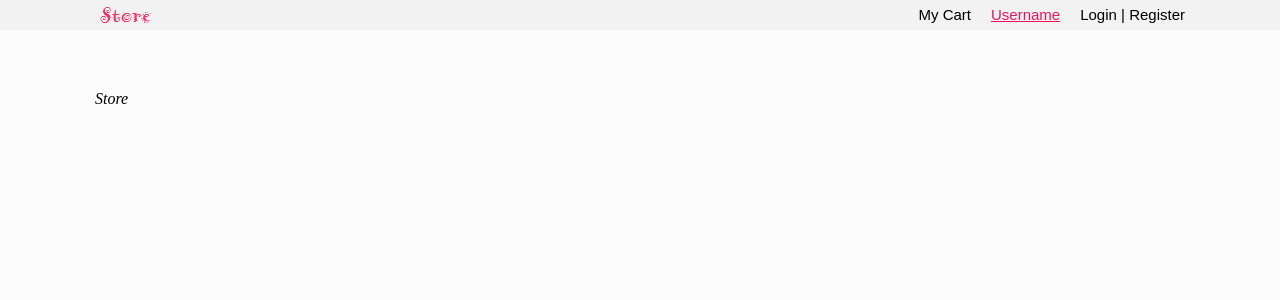
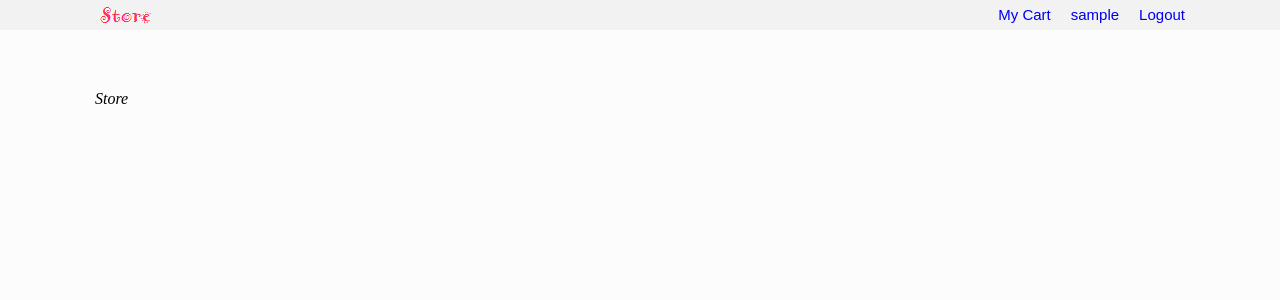
Before and after one commit to conanmy/shop, a Django app: page / in a window 1280 px wide. Shown: the top 300 px of the page. Run offline with Django 3.2, Linux system fonts and the light colour scheme; the visitor is signed in with stand-in values (Sample User, id 1); data that the repository does not hold is empty.

Commit message:
header style changes

```diff
--- a/main/static/styles/base.css
+++ b/main/static/styles/base.css
@@ -26,6 +26,9 @@ body{
     overflow: auto;
     font-family: Arial, Helvetica, Verdana, Sans-serif;
 }
+a {
+    text-decoration: none;
+}
 a:hover {
     color: #ed145b;
     text-decoration: underline;
--- a/main/static/styles/header.css
+++ b/main/static/styles/header.css
@@ -19,22 +19,16 @@
 .header__login-register {
     display: inline-block;
     float: right;
-    vertical-align: middle;
 }
 .header__username {
     display: inline-block;
     float: right;
     margin-right: 20px;
-    color: #ed145b;
-    vertical-align: middle;
 }
 .header__mycart {
-    text-decoration: none;
-    vertical-align: middle;
     float: right;
     margin-right: 20px;
-    color: black;
 }
-.header__mycart:hover {
-    color: #ed145b;
+.header__logout {
+    float: right;
 }
--- a/main/templates/base.html
+++ b/main/templates/base.html
@@ -10,13 +10,17 @@
 <body>
 <div class="header">
     <div class="header__details">
-<div class="header__logo"></div>
+        <a class="header__logo" href="/"></a>
+        {% if request.user.is_authenticated %}
+        <a class="header__logout" href="/logout">Logout</a>
+        <a class="header__username" href="/orders">{{ request.user.username }}</a>
+        {% else %}
         <div class="header__login-register">
             <a class="header__login-register__login" href="/login">Login</a>
             <span class="header__login-register__vline">|</span>
             <a class="header__login-register__register" href="/register">Register</a>
         </div>
-<a class="header__username" href="/orders">Username</a>
+        {% endif %}
         <a class="header__mycart" href="/cart">My Cart</a>
     </div>
 </div>
--- a/main/urls.py
+++ b/main/urls.py
@@ -6,7 +6,7 @@ urlpatterns = [
     url(r'^$', views.index, name='index'),
     url(r'^product/$', views.index, name='index'),
     url(r'^product/(?P<productId>[0-9]+)/$', views.detail, name='detail'),
-    url(r'^cart/', views.cart, name='cart'),
-    url(r'^order/', views.order, name='order'),
-    url(r'^orders/', views.orders, name='orders'),
+    url(r'^cart/$', views.cart, name='cart'),
+    url(r'^order/$', views.order, name='order'),
+    url(r'^orders/$', views.orders, name='orders'),
 ]
```
Lines whose indentation alone changed are shown as unchanged.
